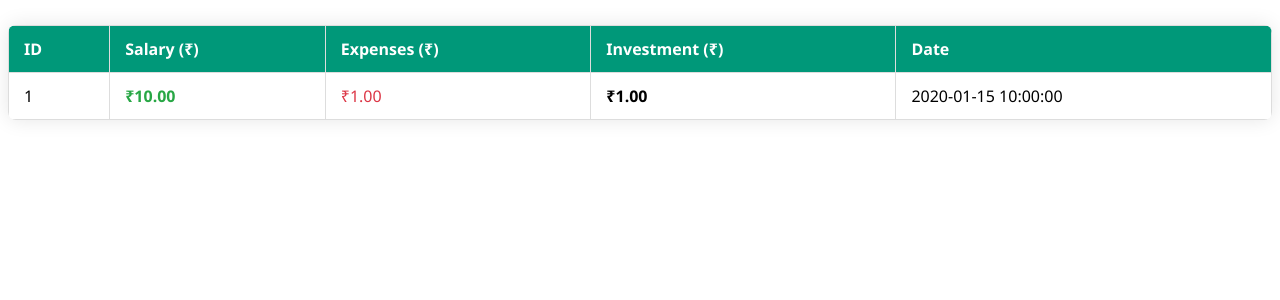
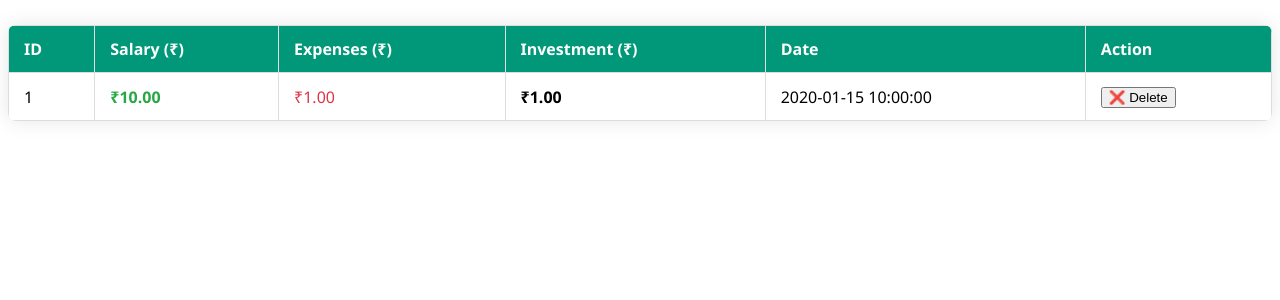
Before and after one commit to CodeVansh-22/InvestmentPlanner, a Flask app: page /admin/records in a window 1280 px wide. Shown: the top 300 px of the page. Run offline with Flask 3, Linux system fonts and the light colour scheme; tables that the repository leaves empty hold one stand-in row (values such as "Sample post").

Commit message:
Complete Investment Planner

```diff
--- a/templates/records.html
+++ b/templates/records.html
@@ -51,7 +51,7 @@
 </style>
 </head>
 <body>
-    <table class="investment-table">
+<table class="investment-table">
     <thead>
         <tr>
             <th>ID</th>
@@ -59,6 +59,7 @@
             <th>Expenses (₹)</th>
             <th>Investment (₹)</th>
             <th>Date</th>
+            <th>Action</th>
         </tr>
     </thead>
     <tbody>
@@ -69,13 +70,39 @@
             <td class="text-danger">₹{{ "{:,.2f}".format(r.expenses) }}</td>
             <td><strong>₹{{ "{:,.2f}".format(r.investment) }}</strong></td>
             <td>{{ r.date }}</td>
+            <td>
+                <button class="delete-btn" onclick="deleteRecord({{ r.id }})">
+                    ❌ Delete
+                </button>
+            </td>
         </tr>
         {% else %}
         <tr>
-            <td colspan="5" style="text-align: center;">No records found.</td>
+            <td colspan="6" style="text-align: center;">No records found.</td>
         </tr>
         {% endfor %}
     </tbody>
 </table>
+
+<script>
+function deleteRecord(id) {
+    if (!confirm("Are you sure you want to delete this record?")) return;
+
+    fetch(`/admin/delete/${id}`, {
+        method: "POST"
+    })
+    .then(res => {
+        if (res.ok) {
+            location.reload();
+        } else {
+            alert("Failed to delete record");
+        }
+    })
+    .catch(err => {
+        console.error(err);
+        alert("Error deleting record");
+    });
+}
+</script>
 </body>
 </html>
```
